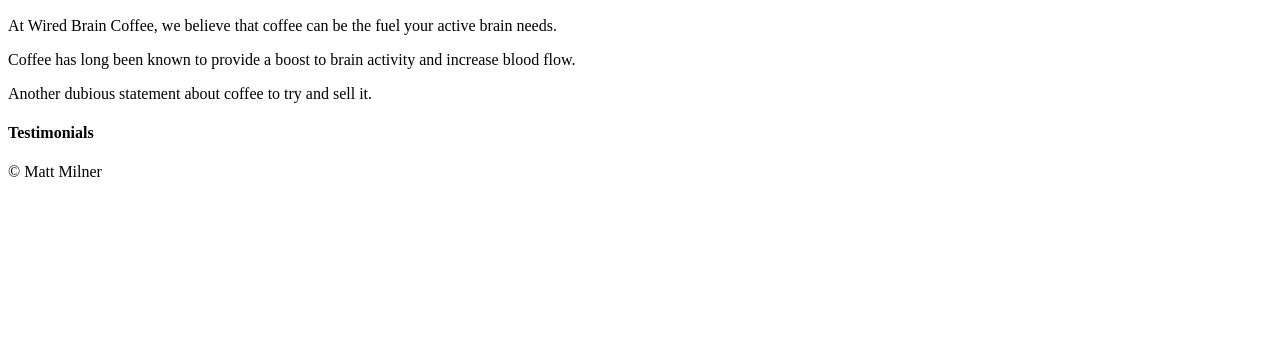
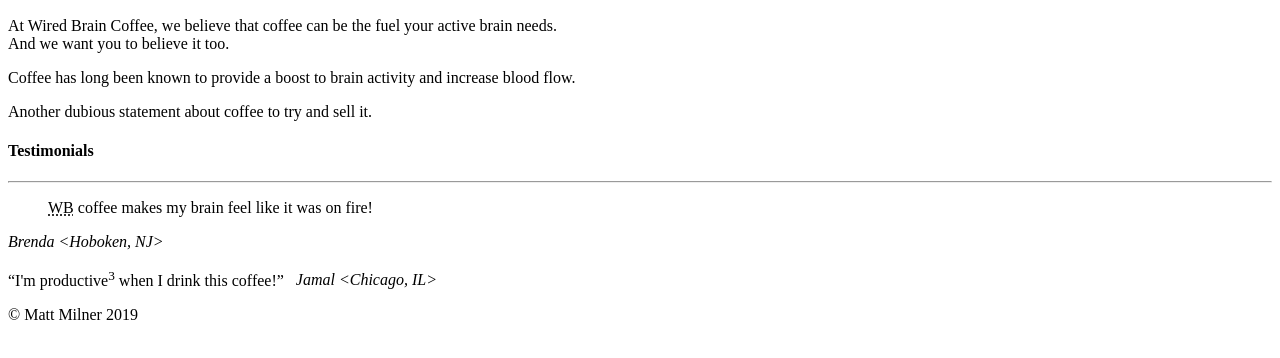
Before and after one commit to mimski/Frontend, a plain HTML site: page HTML Fundamentals by Matt Milner/index.html in a window 1280 px wide. Shown: the part 110-468 px from the top of the page. Drawn offline with Linux system fonts and the light colour scheme.

Commit message:
Breaking and Whitespace

```diff
--- a/HTML Fundamentals by Matt Milner/index.html
+++ b/HTML Fundamentals by Matt Milner/index.html
@@ -15,16 +15,24 @@
                 <h2>Coffee to keep your brain wired</h2>
             </div>
             <div id="body">
-                <p>At Wired Brain Coffee, we believe that coffee can be the fuel your active brain needs.</p>
-                <p>Coffee <span class="fact">has long been known</span> to provide a boost to brain activity and increase blood flow.</p>
+                <p>At Wired Brain Coffee, we believe that coffee can be the fuel your active brain needs.<br />And we want you to believe it too.</p>
+                <p>Coffee <span class="fact">has long been known</span> to provide a boost to brain activity and increase&nbsp;blood flow.</p>
                 <p>Another dubious statement about coffee to try and sell it.</p>
             </div>
             <div id="testimonials">
                 <h4>Testimonials</h4>
+                <hr />
+                <blockquote cite="http://www.wiredbraincoffee.com/testimonials/test1.html"><abbr title="Wired Brain">WB</abbr> coffee makes my brain feel like it was on fire!</blockquote>
+                <cite>Brenda &lt;Hoboken, NJ&gt;</cite>
+                <p>
+                    <q>I'm productive<sup>3</sup> when I drink this coffee!</q>
+                    &nbsp; <!--<br />-->
+                    <cite>Jamal &lt;Chicago, IL&gt;</cite>
+                </p>
             </div>
         </div>
     <footer>
-        &copy; Matt Milner
+        &copy; Matt Milner 2019
     </footer>
     </body>
 </html>
```
